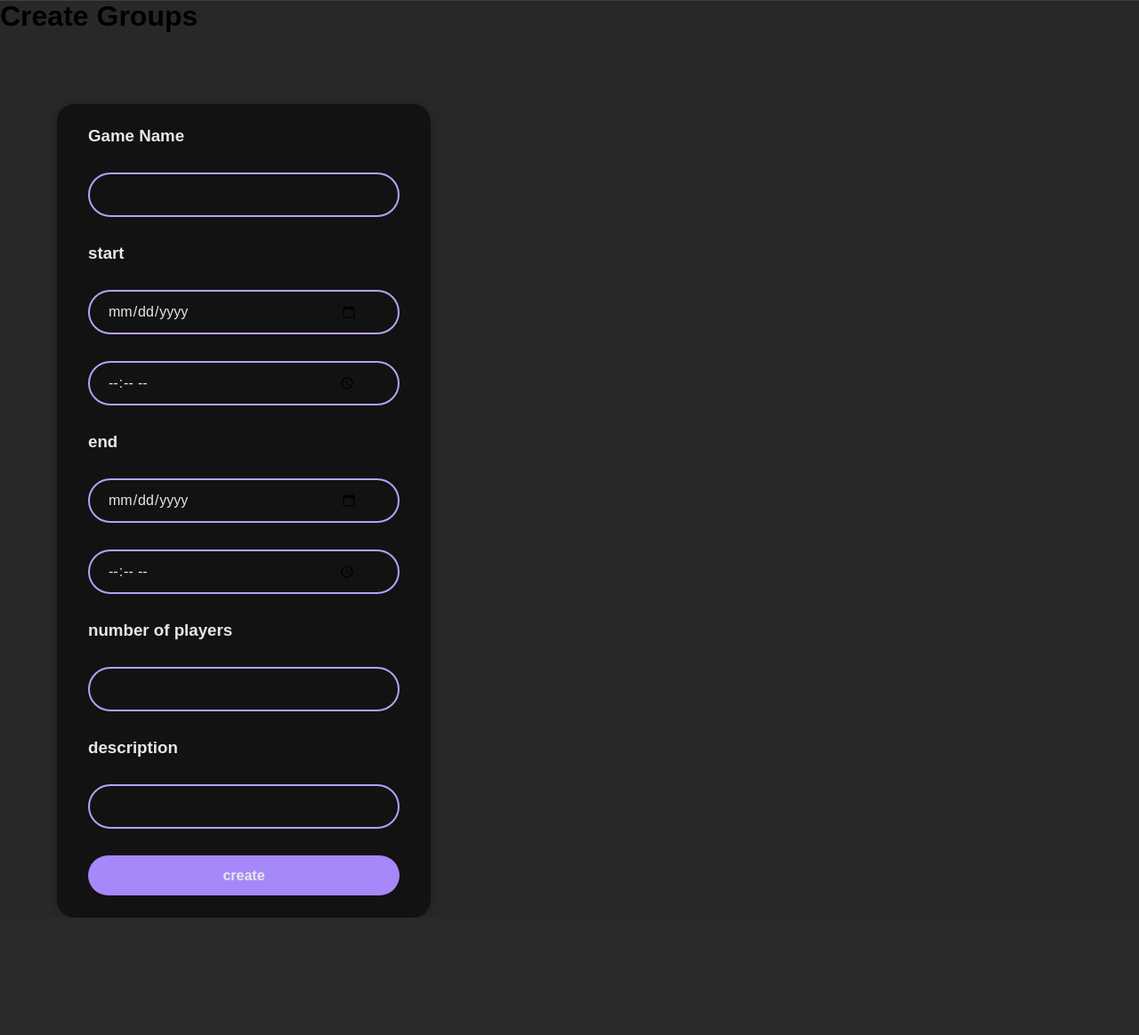
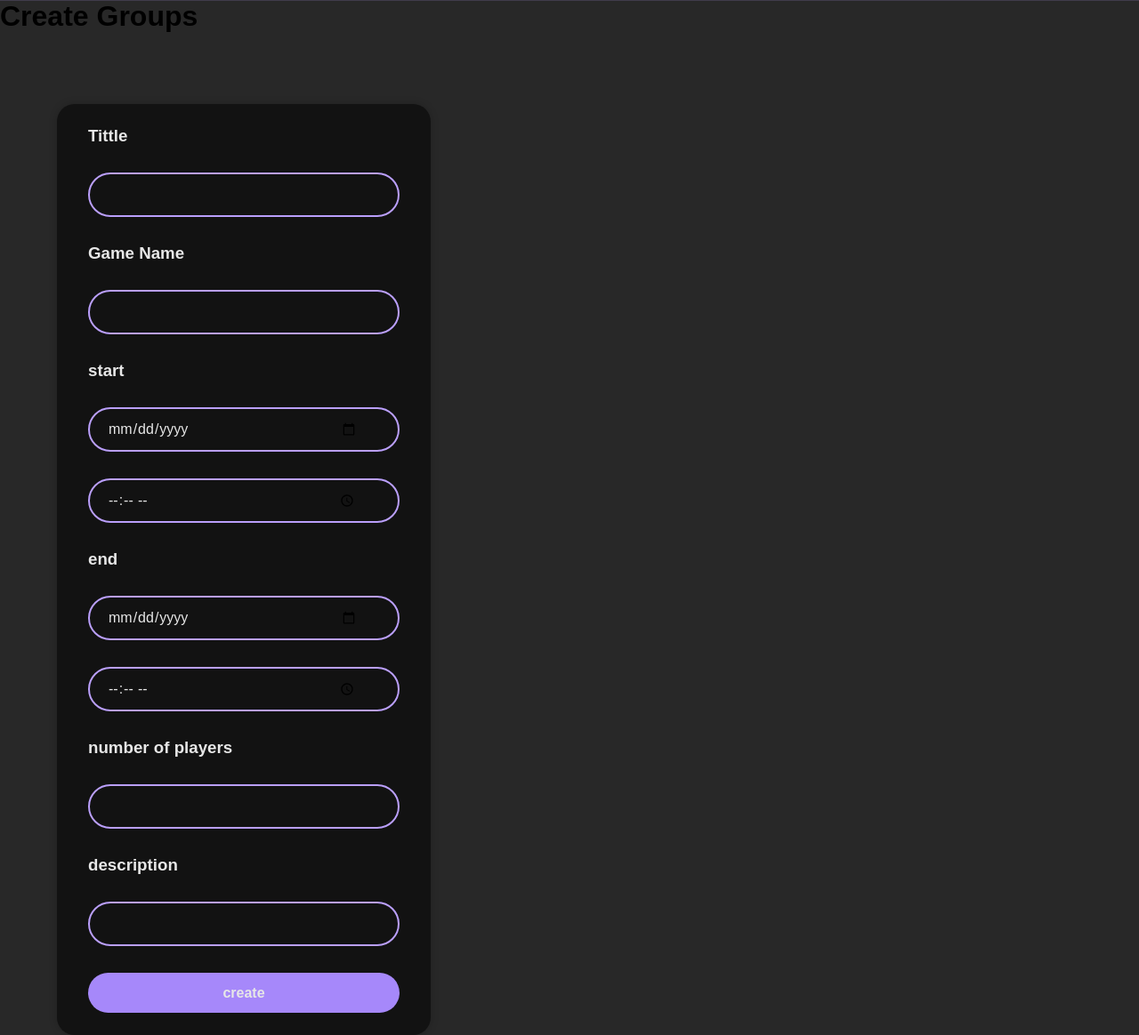
Before and after one commit to GruWar/player-finder, a Flask app: page /create_group in a window 1280 px wide. Shown: the part 46-1210 px from the top of the page at 89% size. Before the commit the page ends 1078 px from the top, so only its background shows below. Run offline with Flask 3, Linux system fonts and the light colour scheme; a user stored in the database is signed in.

Commit message:
Group table repair, add tittle column

```diff
--- a/server.py
+++ b/server.py
@@ -35,6 +35,7 @@ class Game(db.Model):
 
 class Group(db.Model):
     id = db.Column(db.Integer, primary_key=True)
+    tittle = db.Column(db.String(100))
     game_name = db.Column(db.String(100))
     status = db.Column(db.String(50))
     creator = db.Column(db.String(100))
@@ -48,8 +49,8 @@ class Group(db.Model):
 
 
 # create tables
-# with app.app_context():
-#    db.create_all()
+with app.app_context():
+    db.create_all()
 
 
 # routing
@@ -124,6 +125,7 @@ def home():
 def create_group():
     if request.method == "POST":
         new_group = Group(
+            tittle=request.form.get("tittle"),
             game_name=request.form.get("game_name"),
             creator=current_user.username,
             start_date=request.form.get("start_date"),
--- a/templates/create_group.html
+++ b/templates/create_group.html
@@ -4,6 +4,10 @@
 <h1>Create Groups</h1>
 <div class="wrapper profile">
     <form action="{{ url_for('create_group') }}" method="POST">
+        <h3>Tittle</h3>
+        <div class="input-box">
+            <input type="text" name="tittle">
+        </div>
         <h3>Game Name</h3>
         <div class="input-box">
             <input type="text" name="game_name">
--- a/templates/home.html
+++ b/templates/home.html
@@ -5,7 +5,8 @@
 <h1>Actual Groups</h1>
 {% for post in posts: %}
 <div class="wrapper request-container">
-    <h2 class="request-item">{{ post.game_name }}</h2>
+    <h2 class="request-item">{{ post.tittle }}</h2>
+    <h3 class="request-item">{{ post.game_name }}</h3>
     <div style="float: right; width: 90px;">
         <p>{{ post.status }}</p>
         <p class="creator">{{ post.creator }}</p>
```
Also changed, not shown: instance/PlayerFinder.db.
